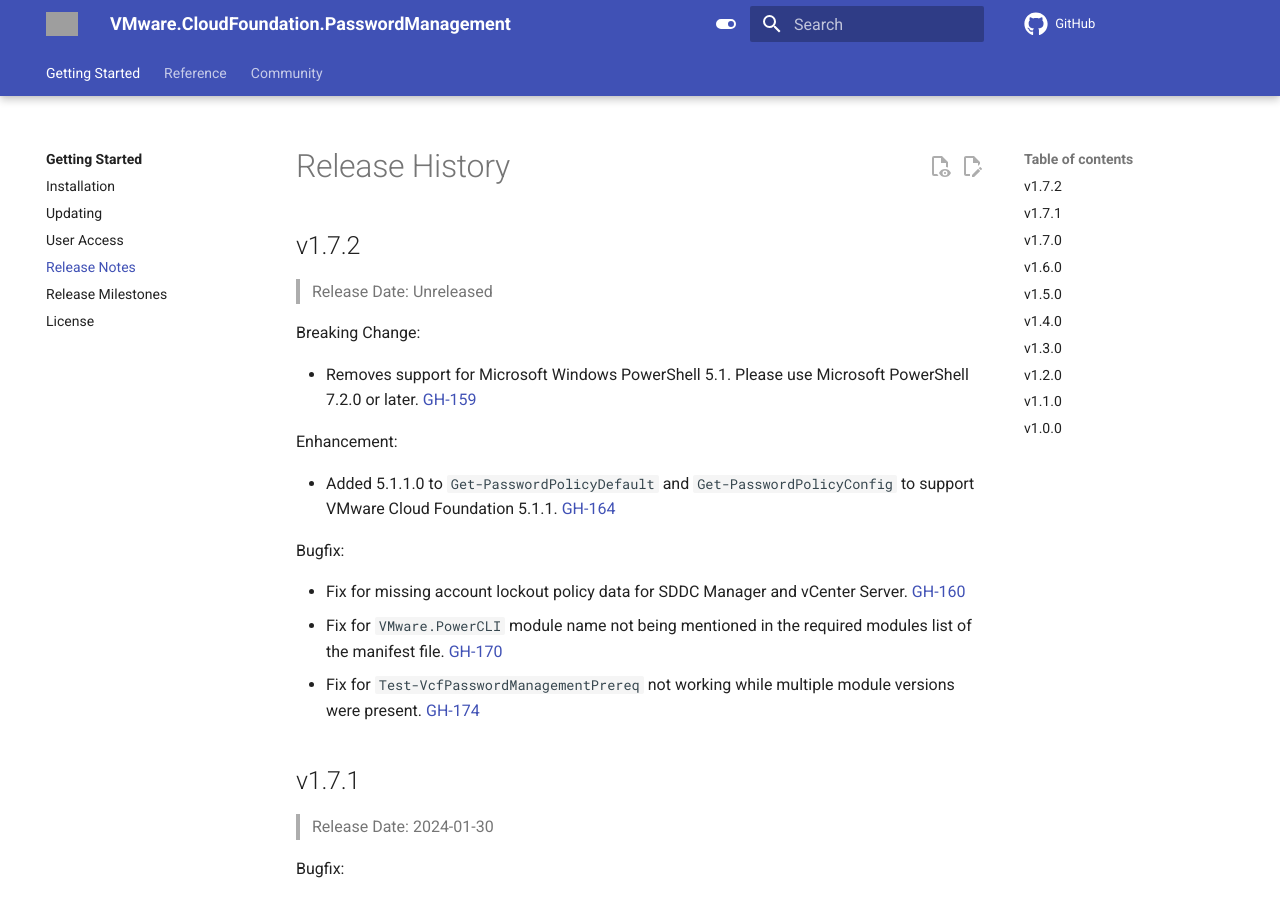
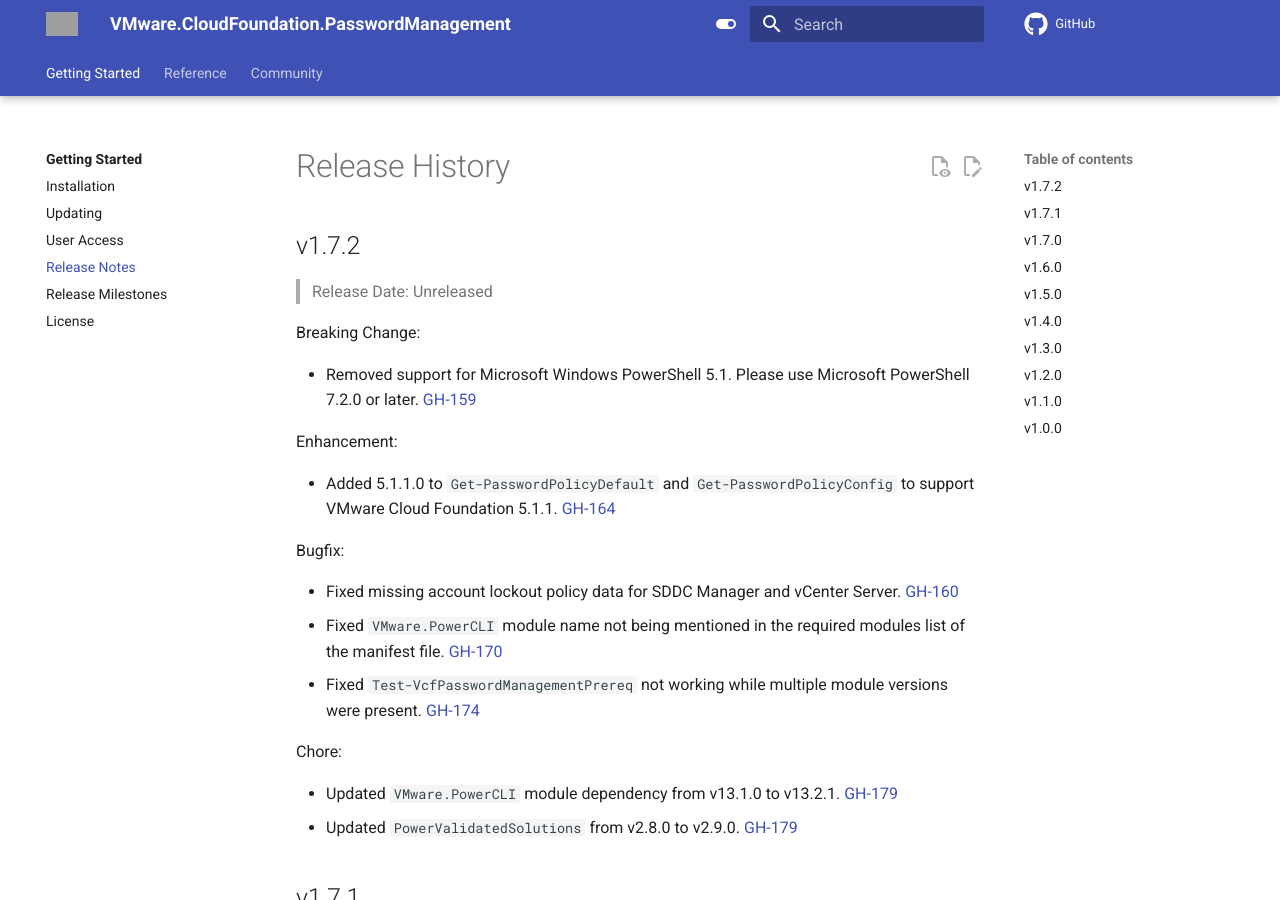
Before and after one commit to vmware/powershell-module-for-vmware-cloud-foundation-password-management, an MkDocs documentation site: the page built from docs/release-notes.md, in a window 1280 px wide and 900 px high. Built offline with MkDocs 1.6.1 and Material for MkDocs 9.7.7, drawn with Linux system fonts in a browser that asks for light colours; comment, search, counter and statistics services are not loaded; the version menu is left out; grey boxes are pictures that could not be loaded.

Commit message:
chore(deps): update-dependencies (#179)
- Updated `VMware.PowerCLI` module dependency from v13.1.0 to v13.2.1.
- Updated `PowerValidatedSolutions` module dependency from v2.8.0 to v2.9.0.
- Updated `CHANGELOG.md`

Signed-off-by: Kevin Teng <kevin.teng@broadcom.com>

```diff
--- a/CHANGELOG.md
+++ b/CHANGELOG.md
@@ -6,7 +6,7 @@
 
 Breaking Change:
 
-- Removes support for Microsoft Windows PowerShell 5.1. Please use Microsoft PowerShell 7.2.0 or later. [GH-159](https://github.com/vmware/powershell-module-for-vmware-cloud-foundation-password-management/pull/159)
+- Removed support for Microsoft Windows PowerShell 5.1. Please use Microsoft PowerShell 7.2.0 or later. [GH-159](https://github.com/vmware/powershell-module-for-vmware-cloud-foundation-password-management/pull/159)
 
 Enhancement:
 
@@ -14,9 +14,14 @@
 
 Bugfix:
 
-- Fix for missing account lockout policy data for SDDC Manager and vCenter Server. [GH-160](https://github.com/vmware/powershell-module-for-vmware-cloud-foundation-password-management/pull/160)
-- Fix for `VMware.PowerCLI` module name not being mentioned in the required modules list of the manifest file. [GH-170](https://github.com/vmware/powershell-module-for-vmware-cloud-foundation-password-management/pull/170)
-- Fix for `Test-VcfPasswordManagementPrereq` not working while multiple module versions were present. [GH-174](https://github.com/vmware/powershell-module-for-vmware-cloud-foundation-password-management/pull/174)
+- Fixed missing account lockout policy data for SDDC Manager and vCenter Server. [GH-160](https://github.com/vmware/powershell-module-for-vmware-cloud-foundation-password-management/pull/160)
+- Fixed `VMware.PowerCLI` module name not being mentioned in the required modules list of the manifest file. [GH-170](https://github.com/vmware/powershell-module-for-vmware-cloud-foundation-password-management/pull/170)
+- Fixed `Test-VcfPasswordManagementPrereq` not working while multiple module versions were present. [GH-174](https://github.com/vmware/powershell-module-for-vmware-cloud-foundation-password-management/pull/174)
+
+Chore:
+
+- Updated `VMware.PowerCLI` module dependency from v13.1.0 to v13.2.1. [GH-179](https://github.com/vmware/powershell-module-for-vmware-cloud-foundation-password-management/pull/179)
+- Updated `PowerValidatedSolutions` from v2.8.0 to v2.9.0. [GH-179](https://github.com/vmware/powershell-module-for-vmware-cloud-foundation-password-management/pull/179)
 
 ## v1.7.1
 
```
Also changed, not shown: docs/index.md (+9 -9 lines), 4 other files.
